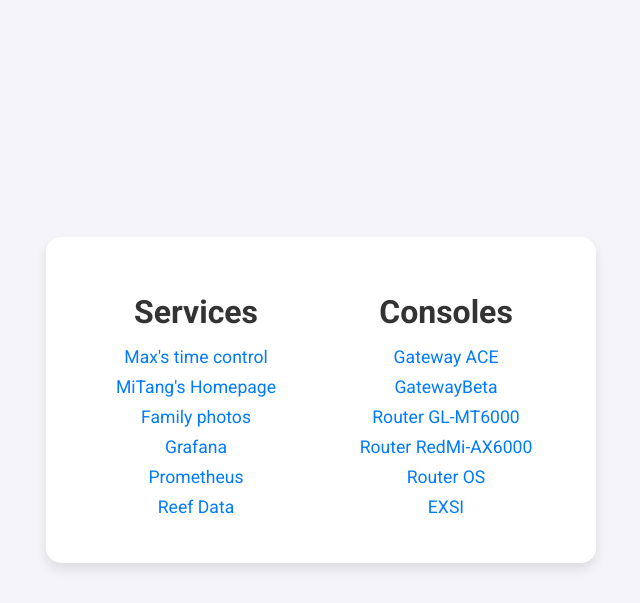
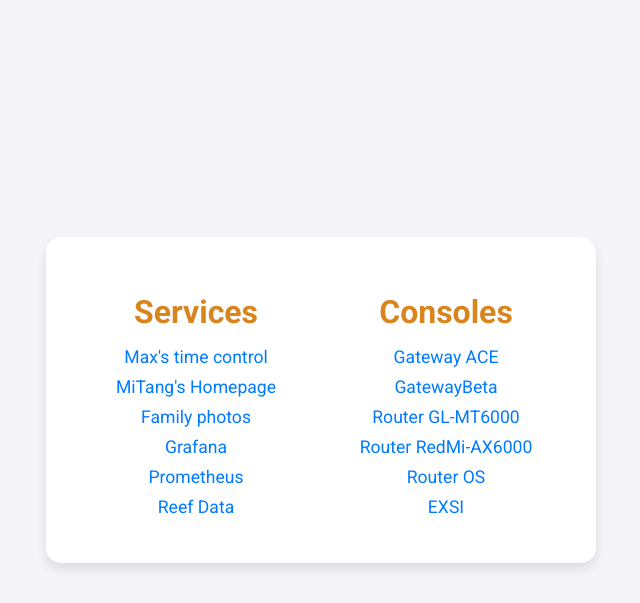
Before and after one commit to jacobmee/bookmarks, a Flask app: page / in a window 1280 px wide. Shown: the top 603 px of the page, without its empty margins (319-959 px from the left). Run offline with Flask 2, Linux system fonts and the light colour scheme.

Commit message:
change color

```diff
--- a/app/templates/index.html
+++ b/app/templates/index.html
@@ -45,7 +45,7 @@
         h2 {
             font-size: 2rem;
             margin-bottom: 15px;
-            color: #333;
+            color: #d8851d;
             font-weight: 600;
         }
 
```
